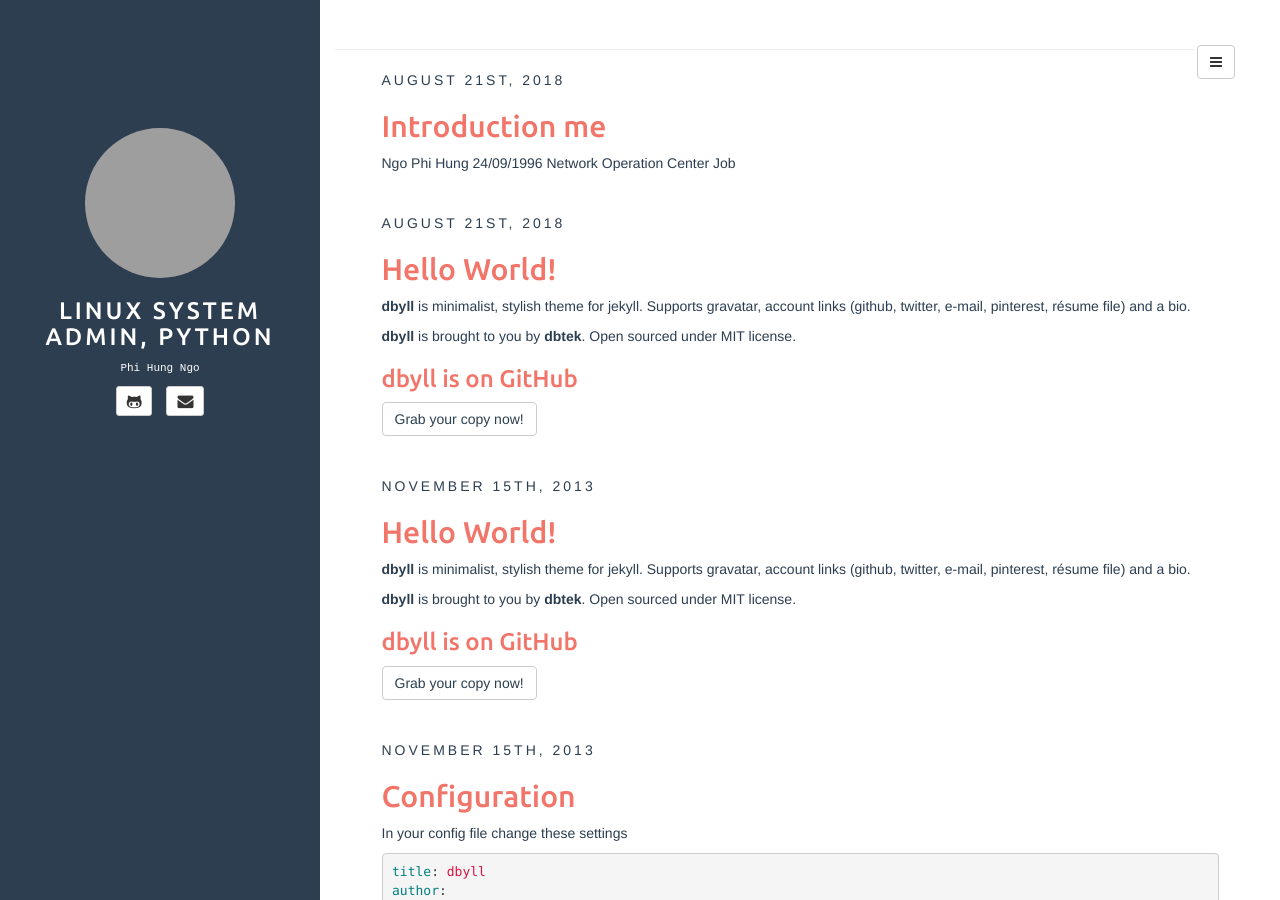
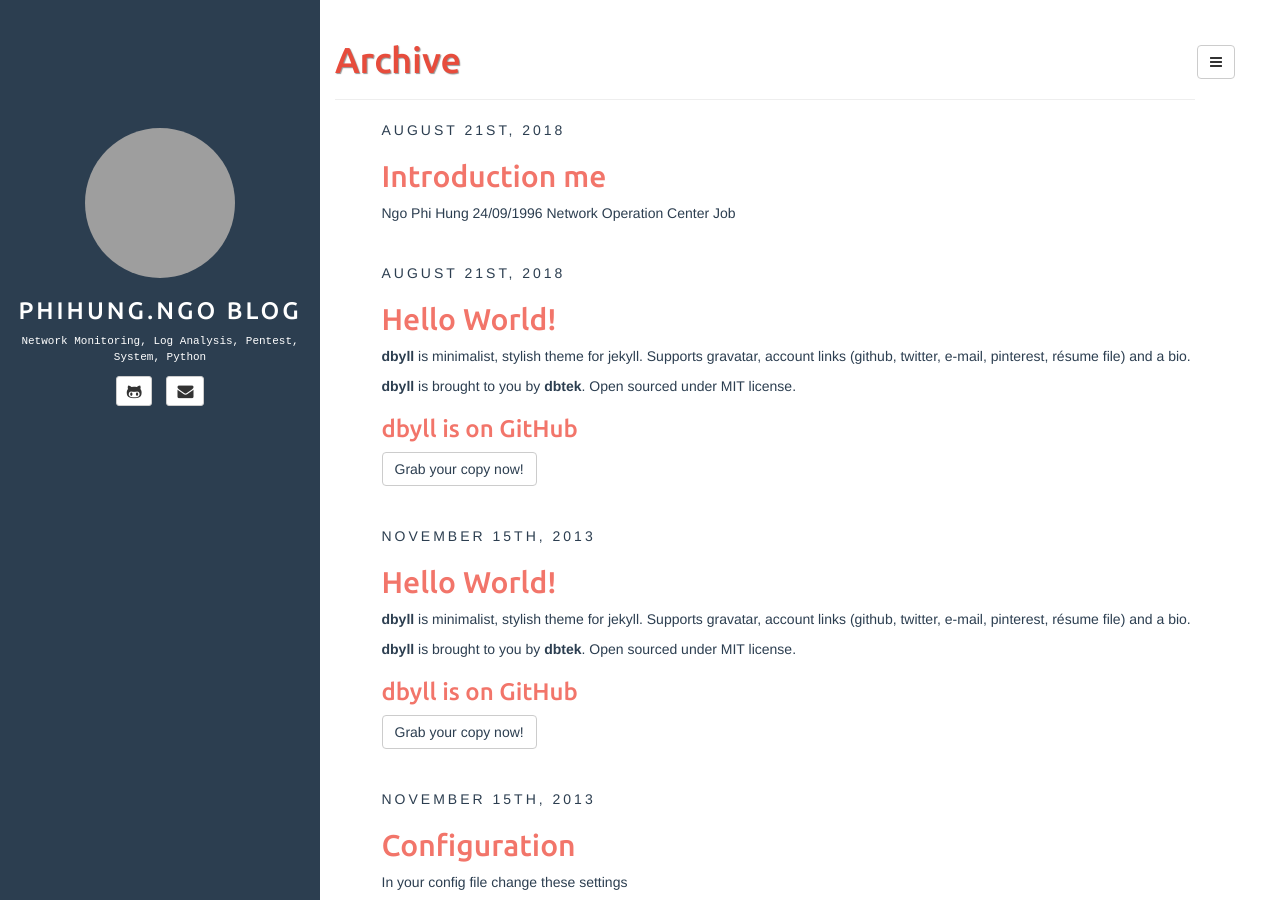
Before and after one commit to phihungdnv/phihungdnv.github.io, a Jekyll site: the page built from index.html, in a window 1280 px wide and 900 px high. Built offline with Jekyll 4.4.1, drawn with Linux system fonts in a browser that asks for light colours; the list of posts is cut into pages by our own code; grey boxes are pictures that could not be loaded.

Commit message:
edit _config.yml

```diff
--- a/_config.yml
+++ b/_config.yml
@@ -7,14 +7,14 @@ highlighter: rouge
 markdown: kramdown
 disqus: dbyll
 google_analytics: dbyll
-title: Linux System Admin, Python
+title: PhiHung.Ngo Blog
 
 defaults:
   -
     scope:
       path: "" # empty string for all files
     values:
-      title:Linux, Python, Shell
+      title: Archive
 
 description: Linux, Python, Shell
 author:
@@ -24,7 +24,7 @@ author:
   twitter: null
   pinterest: null
   linkedin: null
-  bio: Phi Hung Ngo
+  bio: Network Monitoring, Log Analysis, Pentest, System, Python
   email_md5: 726351295ec82e145928582f595aa3aa
 
 rss_path: feed.xml
```
